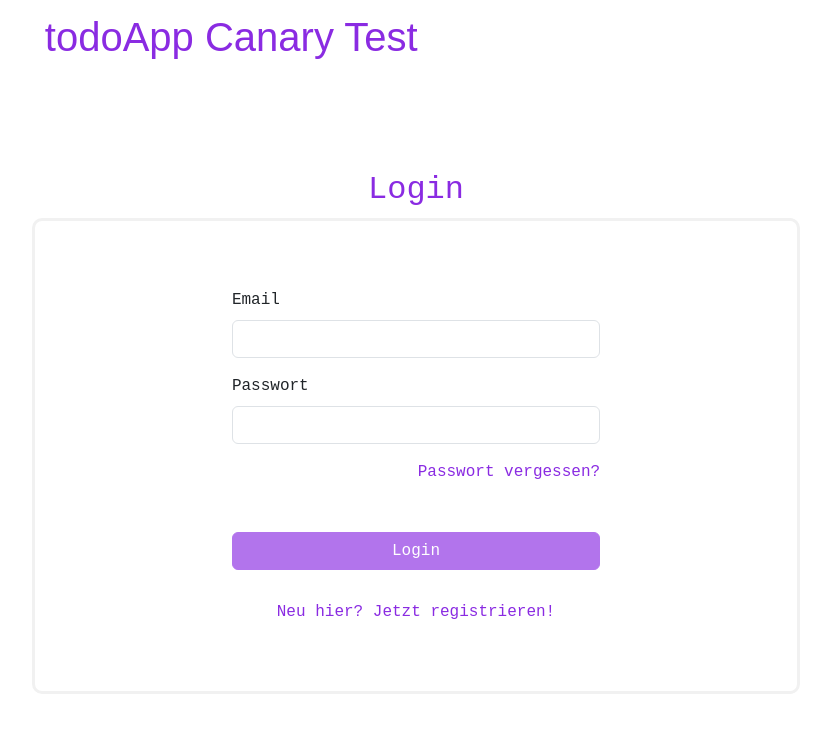
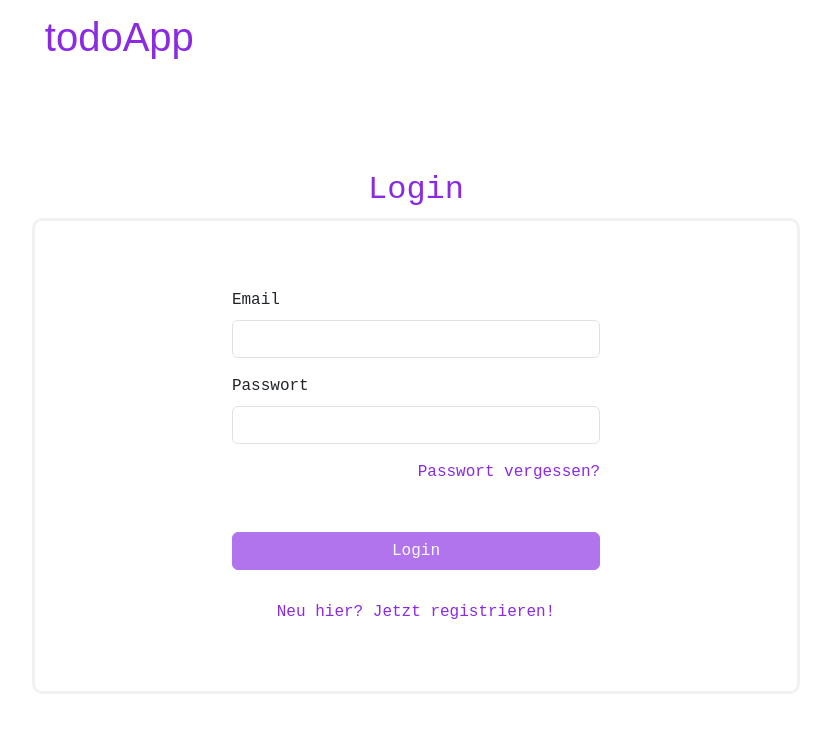
Before and after one commit to magdalenajustyna/toDoList, an Angular app: page / in a window 1280 px wide. Shown: the top 732 px of the page, without its empty margins (224-1055 px from the left). Built offline with nearby package versions, Linux system fonts and the light colour scheme.

Commit message:
revert header modification

```diff
--- a/src/app/header/header.component.html
+++ b/src/app/header/header.component.html
@@ -1 +1 @@
-<h1>todoApp Canary Test</h1>
+<h1>todoApp</h1>
```
